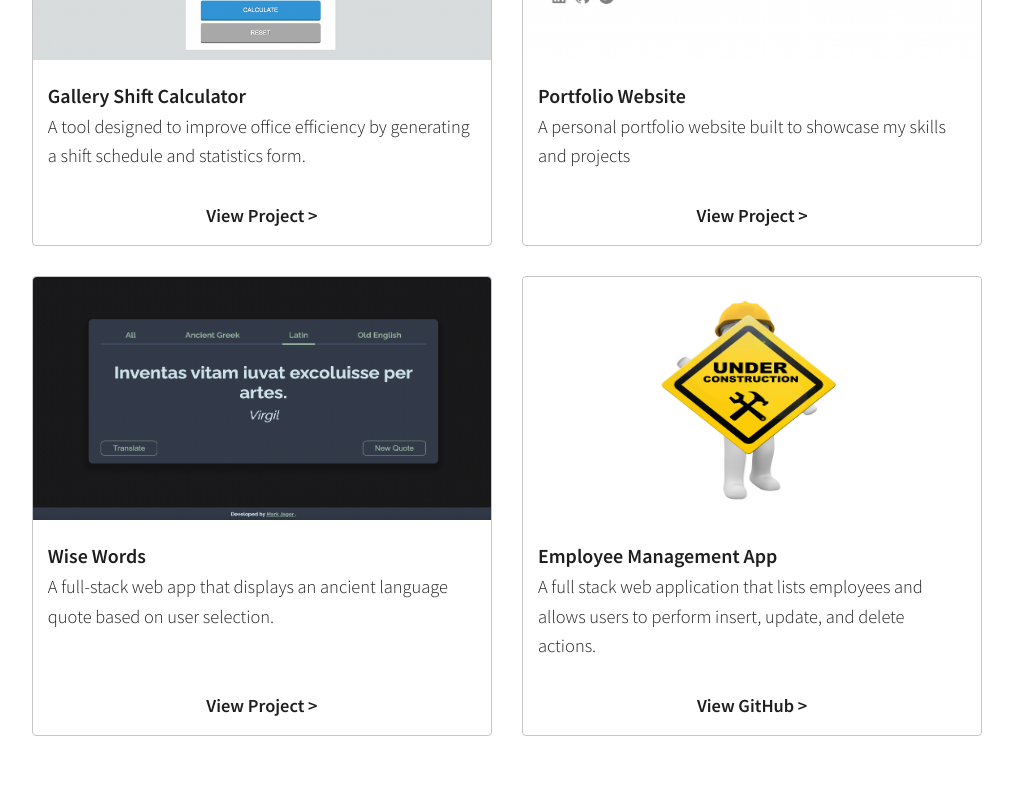
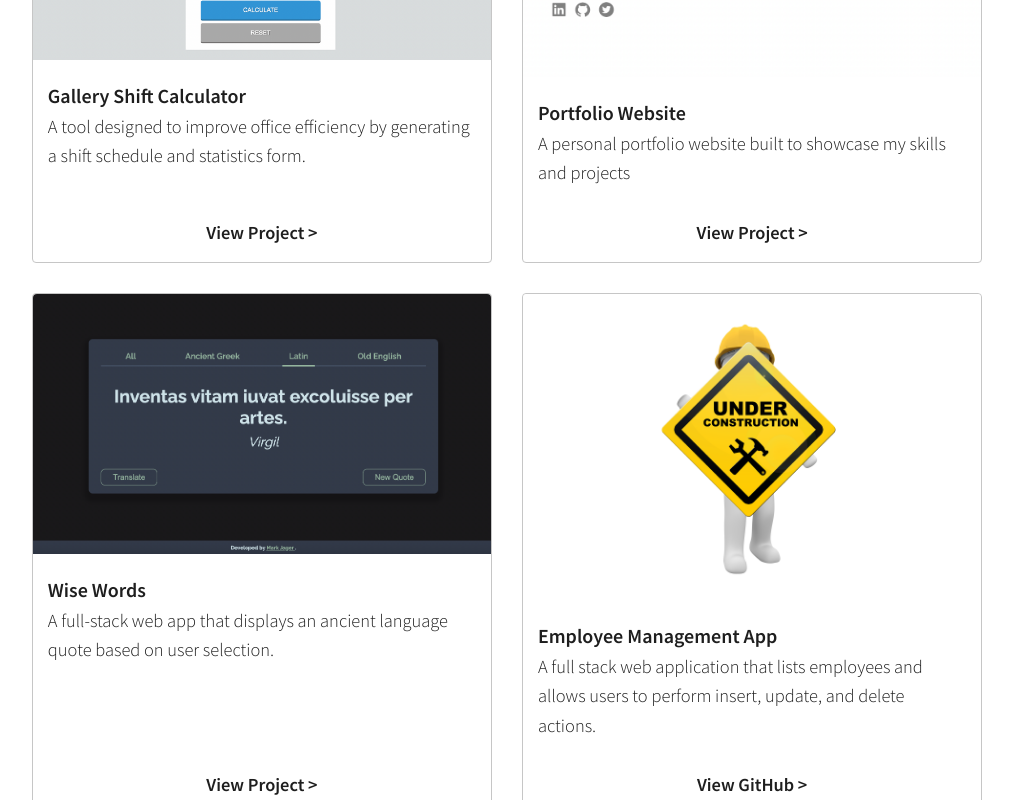
Before and after one commit to markjager13/next-portfolio, a Next.js app: page / in a window 1280 px wide. Shown: the part 2039-2839 px from the top of the page, without its empty margins (133-1146 px from the left). Built offline with nearby package versions, Linux system fonts and the light colour scheme.

Commit message:
reverted to native html img

```diff
--- a/src/components/Projects/Projects.js
+++ b/src/components/Projects/Projects.js
@@ -1,5 +1,4 @@
 import React from 'react';
-import Image from 'next/image';
 import Link from 'next/link';
 
 import { Section, SectionTitle, SectionText } from '../../styles/GlobalComponents/index';
@@ -22,13 +21,9 @@ const Projects = ( {projects} ) => {
                     <>
                     <CardImageContainer>
                         <CardImage>
-                            <Image
+                            <img
                                 src={project.image}
                                 alt="project image"
-                                width={1688}
-                                height={896}
-                                layout="responsive"
-                                priority={true}
                             />
                         </CardImage>
                     </CardImageContainer>
@@ -49,13 +44,9 @@ const Projects = ( {projects} ) => {
                     <CardImageContainer>
                         <Link href={`/project/${project.id}`} passHref>
                             <CardImage>
-                                <Image
+                                <img
                                     src={project.image}
                                     alt="project image"
-                                    width={1688}
-                                    height={896}
-                                    layout="responsive"
-                                    priority={true}
                                 />
                             </CardImage>
                         </Link>
```
Also changed, not shown: src/pages/project/[pid].js (+2 -11 lines).
